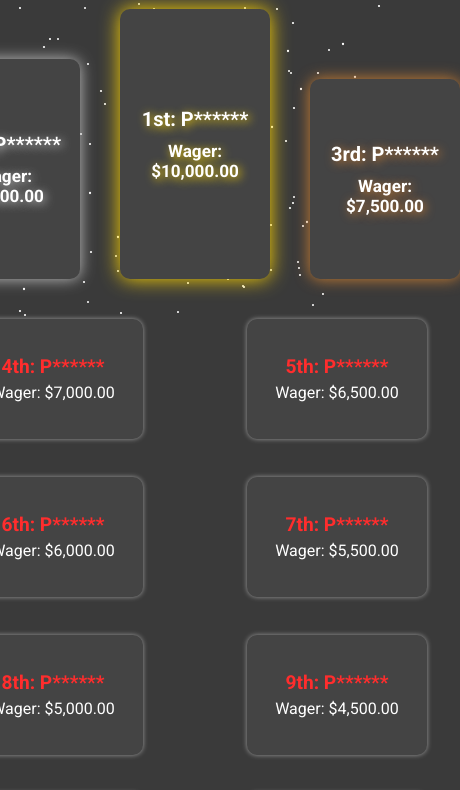
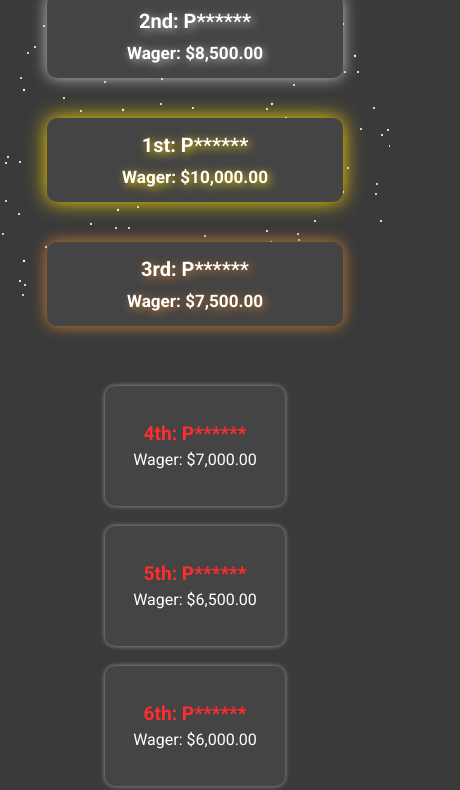
Before and after one commit to caydenmb/RedHunllefCasesGG, a website: page templates/index.html in a window 390 px wide. Shown: the part 548-1338 px from the top of the page, 460 px wide, since content can reach past the window. Drawn offline with Linux system fonts and the light colour scheme; no server answers.

Commit message:
Update index.html

```diff
--- a/templates/index.html
+++ b/templates/index.html
@@ -5,6 +5,10 @@
   <meta charset="UTF-8">
   <meta name="viewport" content="width=device-width, initial-scale=1.0, maximum-scale=1.0, user-scalable=no">
   <meta http-equiv="X-UA-Compatible" content="IE=edge">
+  <!-- Added meta tags for enhanced mobile experience -->
+  <meta name="apple-mobile-web-app-capable" content="yes">
+  <meta name="mobile-web-app-capable" content="yes">
+
   <title>Redhunllef Livestream</title>
 
   <!-- Favicon (Logo) -->
@@ -220,6 +224,56 @@
       .button { font-size: 1.3rem; padding: 16px 42px; max-width: 100%; }
       .podium div { width: 150px; }
       .other-standings { grid-template-columns: repeat(2, 1fr); }
+    }
+
+    /* ======================================================================
+       Additional Media Query for small screens (max-width: 480px)
+    ====================================================================== */
+    @media (max-width: 480px) {
+      /* Prevent horizontal scrolling on very narrow screens */
+      html, body {
+        overflow-x: hidden;
+      }
+
+      /* Ensure the body can stack content gracefully on small phones */
+      body {
+        display: block !important;
+        padding: 10px !important;
+        text-align: center !important;
+      }
+
+      /* Adjust container so it doesn't force extra vertical space */
+      .container {
+        min-height: auto !important;
+      }
+
+      /* Make the sponsor buttons stack vertically with smaller spacing */
+      .button-container {
+        flex-direction: column !important;
+        gap: 10px !important;
+      }
+      .button {
+        max-width: 100% !important;
+        width: auto !important;
+      }
+
+      /* Podium: stack the top 3 columns vertically on tiny screens */
+      .podium {
+        flex-direction: column !important;
+        align-items: center !important;
+        gap: 20px !important;
+      }
+      .podium div {
+        width: 80% !important;
+        height: auto !important;
+        margin-bottom: 20px !important;
+      }
+
+      /* Other standings: only 1 column so it doesn't get squished */
+      .other-standings {
+        grid-template-columns: 1fr !important;
+        gap: 20px !important;
+      }
     }
 
     /* ======================================================================
```
